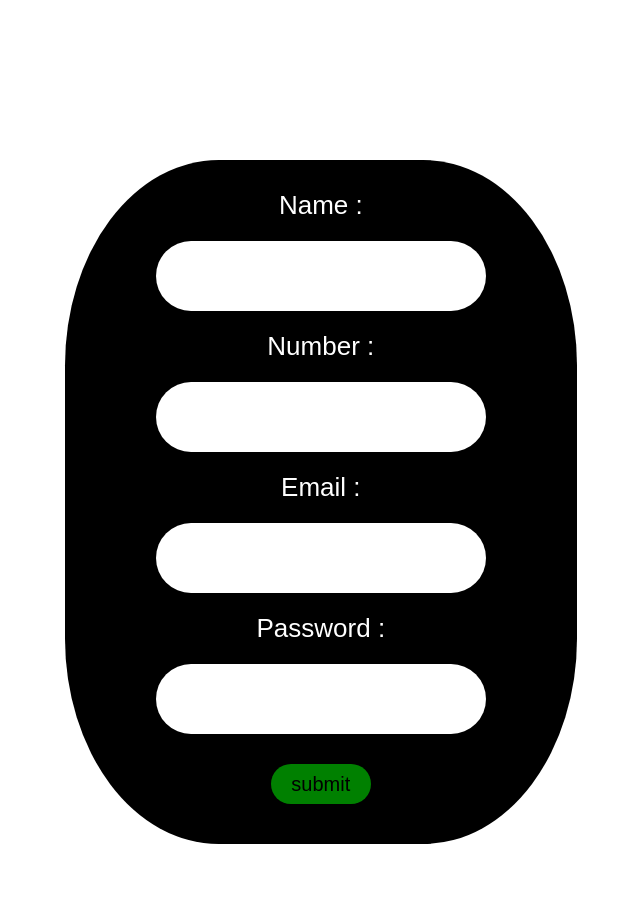
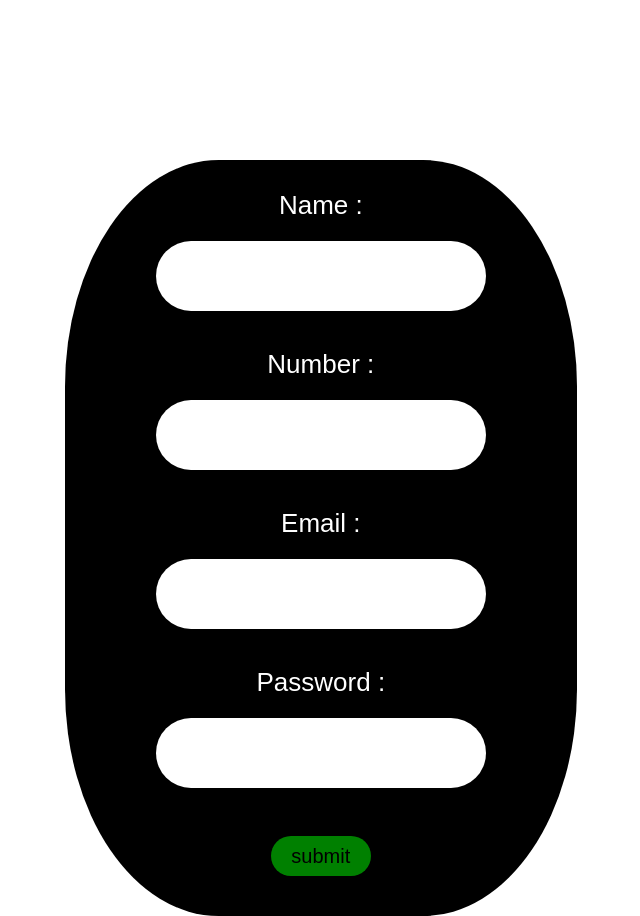
Before and after one commit to Mr-AXEL01/challenge-V2, a plain HTML site: page ecercice 3(regex)/index.html in a window 1280 px wide. Shown: the whole page, without its empty margins (332-972 px from the left). Before the commit the page ends 844 px from the top, so only its background shows below. Drawn offline with Linux system fonts and the light colour scheme.

Commit message:
add span for error message

```diff
--- a/ecercice 3(regex)/index.html
+++ b/ecercice 3(regex)/index.html
@@ -11,12 +11,16 @@
         <form>
             <label for="name">Name :</label>
             <input class="input" type="text" id="name">
+            <span class="errorName">error</span>
             <label for="number">Number :</label>
             <input class="input" type="text" id="number">
+            <span class="errorNumber">error</span>
             <label for="email">Email :</label>
             <input class="input" type="text" id="email">
+            <span class="errorEmail">error</span>
             <label for="password">Password :</label>
-            <input class="input" type="text" id="password">
+            <input class="input" type="password" id="password">
+            <span class="errorPassword">error</span>
             <input class="button" type="submit" value="submit">
         </form>
     </section>
```
